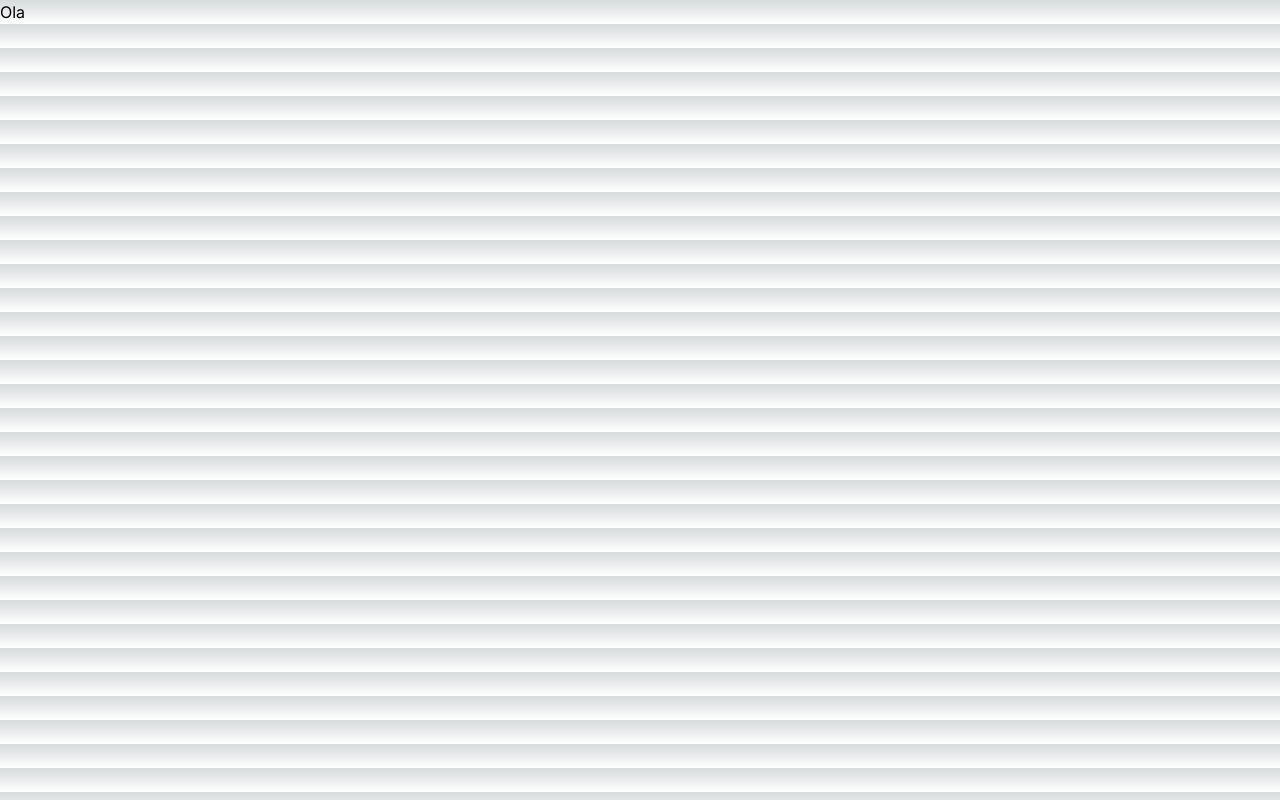
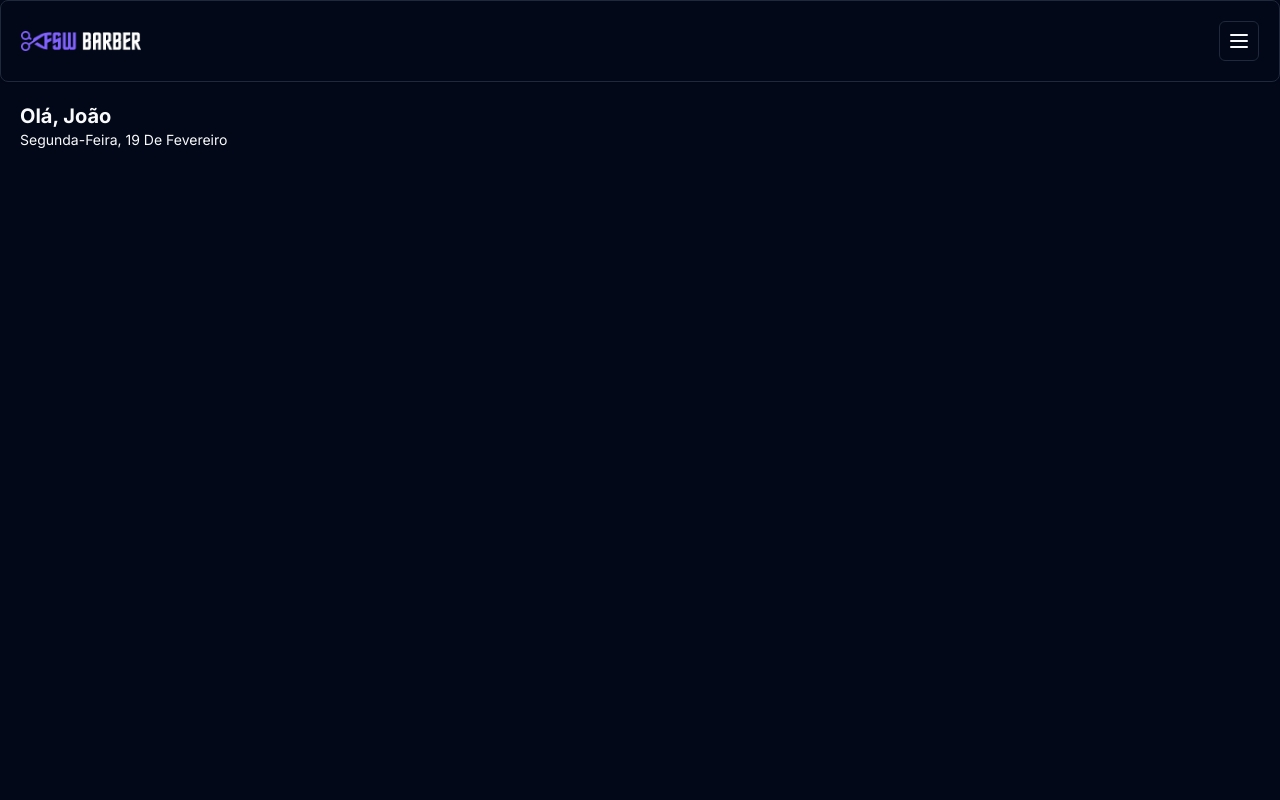
Before and after one commit to Felipe23-devTec/BBarbearia-Imersao-Full-stack, a Next.js app: page / in a window 1280 px wide. Built offline with nearby package versions, Linux system fonts and the light colour scheme.

Commit message:
feat(Barber): adicionando header em home

```diff
--- a/app/(home)/page.tsx
+++ b/app/(home)/page.tsx
@@ -1,9 +1,18 @@
-
+import Header from "@/components/header";
+import {format} from "date-fns";
+import { ptBR } from "date-fns/locale";
 
 export default function Home() {
   return (
-    <>
-      <h2>Ola</h2>
-    </>
+    <div>
+      <Header/>
+      <div className="pt-5 px-5">
+        <h2 className="text-xl font-bold">Olá, João</h2>
+        <p className="capitalize text-sm">{format(new Date(), "EEEE',' d 'de' MMMM",{
+            locale: ptBR
+        })}</p>
+      </div>
+
+    </div>
   )
 }
--- a/app/globals.css
+++ b/app/globals.css
@@ -2,32 +2,75 @@
 @tailwind components;
 @tailwind utilities;
 
-:root {
-  --foreground-rgb: 0, 0, 0;
-  --background-start-rgb: 214, 219, 220;
-  --background-end-rgb: 255, 255, 255;
-}
+@layer base {
+  :root {
+    --background: 0 0% 100%;
+    --foreground: 222.2 84% 4.9%;
 
-@media (prefers-color-scheme: dark) {
-  :root {
-    --foreground-rgb: 255, 255, 255;
-    --background-start-rgb: 0, 0, 0;
-    --background-end-rgb: 0, 0, 0;
+    --card: 0 0% 100%;
+    --card-foreground: 222.2 84% 4.9%;
+
+    --popover: 0 0% 100%;
+    --popover-foreground: 222.2 84% 4.9%;
+
+    --primary: 222.2 47.4% 11.2%;
+    --primary-foreground: 210 40% 98%;
+
+    --secondary: 210 40% 96.1%;
+    --secondary-foreground: 222.2 47.4% 11.2%;
+
+    --muted: 210 40% 96.1%;
+    --muted-foreground: 215.4 16.3% 46.9%;
+
+    --accent: 210 40% 96.1%;
+    --accent-foreground: 222.2 47.4% 11.2%;
+
+    --destructive: 0 84.2% 60.2%;
+    --destructive-foreground: 210 40% 98%;
+
+    --border: 214.3 31.8% 91.4%;
+    --input: 214.3 31.8% 91.4%;
+    --ring: 222.2 84% 4.9%;
+
+    --radius: 0.5rem;
+  }
+
+  .dark {
+    --background: 222.2 84% 4.9%;
+    --foreground: 210 40% 98%;
+
+    --card: 222.2 84% 4.9%;
+    --card-foreground: 210 40% 98%;
+
+    --popover: 222.2 84% 4.9%;
+    --popover-foreground: 210 40% 98%;
+
+    --primary: 210 40% 98%;
+    --primary-foreground: 222.2 47.4% 11.2%;
+
+    --secondary: 217.2 32.6% 17.5%;
+    --secondary-foreground: 210 40% 98%;
+
+    --muted: 217.2 32.6% 17.5%;
+    --muted-foreground: 215 20.2% 65.1%;
+
+    --accent: 217.2 32.6% 17.5%;
+    --accent-foreground: 210 40% 98%;
+
+    --destructive: 0 62.8% 30.6%;
+    --destructive-foreground: 210 40% 98%;
+
+    --border: 217.2 32.6% 17.5%;
+    --input: 217.2 32.6% 17.5%;
+    --ring: 212.7 26.8% 83.9%;
   }
 }
 
-body {
-  color: rgb(var(--foreground-rgb));
-  background: linear-gradient(
-      to bottom,
-      transparent,
-      rgb(var(--background-end-rgb))
-    )
-    rgb(var(--background-start-rgb));
-}
-
-@layer utilities {
-  .text-balance {
-    text-wrap: balance;
+@layer base {
+  * {
+    @apply border-border;
+  }
+  body {
+    @apply bg-background text-foreground;
   }
 }
--- a/app/layout.tsx
+++ b/app/layout.tsx
@@ -16,7 +16,7 @@
 }>) {
   return (
     <html lang="en">
-      <body className={inter.className}>{children}</body>
+      <body className={`${inter.className} dark`}>{children}</body>
     </html>
   );
 }
--- /dev/null
+++ b/components/header.tsx
@@ -0,0 +1,16 @@
+import { MenuIcon } from "lucide-react";
+import { Button } from "./ui/button";
+import { Card, CardContent } from "./ui/card";
+import Image from "next/image";
+export default function Header() {
+  return (
+    <Card>
+      <CardContent className="p-5 flex items-center justify-between">
+        <Image src="/logo.png" alt="Barber" width={120} height={22}/>
+        <Button variant="outline" size="icon">
+          <MenuIcon/>
+        </Button>
+      </CardContent>
+    </Card>
+  )
+}
--- /dev/null
+++ b/components/ui/button.tsx
@@ -0,0 +1,56 @@
+import * as React from "react"
+import { Slot } from "@radix-ui/react-slot"
+import { cva, type VariantProps } from "class-variance-authority"
+
+import { cn } from "@/lib/utils"
+
+const buttonVariants = cva(
+  "inline-flex items-center justify-center whitespace-nowrap rounded-md text-sm font-medium ring-offset-background transition-colors focus-visible:outline-none focus-visible:ring-2 focus-visible:ring-ring focus-visible:ring-offset-2 disabled:pointer-events-none disabled:opacity-50",
+  {
+    variants: {
+      variant: {
+        default: "bg-primary text-primary-foreground hover:bg-primary/90",
+        destructive:
+          "bg-destructive text-destructive-foreground hover:bg-destructive/90",
+        outline:
+          "border border-input bg-background hover:bg-accent hover:text-accent-foreground",
+        secondary:
+          "bg-secondary text-secondary-foreground hover:bg-secondary/80",
+        ghost: "hover:bg-accent hover:text-accent-foreground",
+        link: "text-primary underline-offset-4 hover:underline",
+      },
+      size: {
+        default: "h-10 px-4 py-2",
+        sm: "h-9 rounded-md px-3",
+        lg: "h-11 rounded-md px-8",
+        icon: "h-10 w-10",
+      },
+    },
+    defaultVariants: {
+      variant: "default",
+      size: "default",
+    },
+  }
+)
+
+export interface ButtonProps
+  extends React.ButtonHTMLAttributes<HTMLButtonElement>,
+    VariantProps<typeof buttonVariants> {
+  asChild?: boolean
+}
+
+const Button = React.forwardRef<HTMLButtonElement, ButtonProps>(
+  ({ className, variant, size, asChild = false, ...props }, ref) => {
+    const Comp = asChild ? Slot : "button"
+    return (
+      <Comp
+        className={cn(buttonVariants({ variant, size, className }))}
+        ref={ref}
+        {...props}
+      />
+    )
+  }
+)
+Button.displayName = "Button"
+
+export { Button, buttonVariants }
--- /dev/null
+++ b/components/ui/card.tsx
@@ -0,0 +1,79 @@
+import * as React from "react"
+
+import { cn } from "@/lib/utils"
+
+const Card = React.forwardRef<
+  HTMLDivElement,
+  React.HTMLAttributes<HTMLDivElement>
+>(({ className, ...props }, ref) => (
+  <div
+    ref={ref}
+    className={cn(
+      "rounded-lg border bg-card text-card-foreground shadow-sm",
+      className
+    )}
+    {...props}
+  />
+))
+Card.displayName = "Card"
+
+const CardHeader = React.forwardRef<
+  HTMLDivElement,
+  React.HTMLAttributes<HTMLDivElement>
+>(({ className, ...props }, ref) => (
+  <div
+    ref={ref}
+    className={cn("flex flex-col space-y-1.5 p-6", className)}
+    {...props}
+  />
+))
+CardHeader.displayName = "CardHeader"
+
+const CardTitle = React.forwardRef<
+  HTMLParagraphElement,
+  React.HTMLAttributes<HTMLHeadingElement>
+>(({ className, ...props }, ref) => (
+  <h3
+    ref={ref}
+    className={cn(
+      "text-2xl font-semibold leading-none tracking-tight",
+      className
+    )}
+    {...props}
+  />
+))
+CardTitle.displayName = "CardTitle"
+
+const CardDescription = React.forwardRef<
+  HTMLParagraphElement,
+  React.HTMLAttributes<HTMLParagraphElement>
+>(({ className, ...props }, ref) => (
+  <p
+    ref={ref}
+    className={cn("text-sm text-muted-foreground", className)}
+    {...props}
+  />
+))
+CardDescription.displayName = "CardDescription"
+
+const CardContent = React.forwardRef<
+  HTMLDivElement,
+  React.HTMLAttributes<HTMLDivElement>
+>(({ className, ...props }, ref) => (
+  <div ref={ref} className={cn("p-6 pt-0", className)} {...props} />
+))
+CardContent.displayName = "CardContent"
+
+const CardFooter = React.forwardRef<
+  HTMLDivElement,
+  React.HTMLAttributes<HTMLDivElement>
+>(({ className, ...props }, ref) => (
+  <div
+    ref={ref}
+    className={cn("flex items-center p-6 pt-0", className)}
+    {...props}
+  />
+))
+CardFooter.displayName = "CardFooter"
+
+export { Card, CardHeader, CardFooter, CardTitle, CardDescription, CardContent }
--- /dev/null
+++ b/lib/utils.ts
@@ -0,0 +1,6 @@
+import { type ClassValue, clsx } from "clsx"
+import { twMerge } from "tailwind-merge"
+
+export function cn(...inputs: ClassValue[]) {
+  return twMerge(clsx(inputs))
+}
--- a/tailwind.config.ts
+++ b/tailwind.config.ts
@@ -1,20 +1,80 @@
-import type { Config } from "tailwindcss";
+import type { Config } from "tailwindcss"
 
-const config: Config = {
+const config = {
+  darkMode: ["class"],
   content: [
-    "./pages/**/*.{js,ts,jsx,tsx,mdx}",
-    "./components/**/*.{js,ts,jsx,tsx,mdx}",
-    "./app/**/*.{js,ts,jsx,tsx,mdx}",
-  ],
+    './pages/**/*.{ts,tsx}',
+    './components/**/*.{ts,tsx}',
+    './app/**/*.{ts,tsx}',
+    './src/**/*.{ts,tsx}',
+	],
+  prefix: "",
   theme: {
+    container: {
+      center: true,
+      padding: "2rem",
+      screens: {
+        "2xl": "1400px",
+      },
+    },
     extend: {
-      backgroundImage: {
-        "gradient-radial": "radial-gradient(var(--tw-gradient-stops))",
-        "gradient-conic":
-          "conic-gradient(from 180deg at 50% 50%, var(--tw-gradient-stops))",
+      colors: {
+        border: "hsl(var(--border))",
+        input: "hsl(var(--input))",
+        ring: "hsl(var(--ring))",
+        background: "hsl(var(--background))",
+        foreground: "hsl(var(--foreground))",
+        primary: {
+          DEFAULT: "hsl(var(--primary))",
+          foreground: "hsl(var(--primary-foreground))",
+        },
+        secondary: {
+          DEFAULT: "hsl(var(--secondary))",
+          foreground: "hsl(var(--secondary-foreground))",
+        },
+        destructive: {
+          DEFAULT: "hsl(var(--destructive))",
+          foreground: "hsl(var(--destructive-foreground))",
+        },
+        muted: {
+          DEFAULT: "hsl(var(--muted))",
+          foreground: "hsl(var(--muted-foreground))",
+        },
+        accent: {
+          DEFAULT: "hsl(var(--accent))",
+          foreground: "hsl(var(--accent-foreground))",
+        },
+        popover: {
+          DEFAULT: "hsl(var(--popover))",
+          foreground: "hsl(var(--popover-foreground))",
+        },
+        card: {
+          DEFAULT: "hsl(var(--card))",
+          foreground: "hsl(var(--card-foreground))",
+        },
+      },
+      borderRadius: {
+        lg: "var(--radius)",
+        md: "calc(var(--radius) - 2px)",
+        sm: "calc(var(--radius) - 4px)",
+      },
+      keyframes: {
+        "accordion-down": {
+          from: { height: "0" },
+          to: { height: "var(--radix-accordion-content-height)" },
+        },
+        "accordion-up": {
+          from: { height: "var(--radix-accordion-content-height)" },
+          to: { height: "0" },
+        },
+      },
+      animation: {
+        "accordion-down": "accordion-down 0.2s ease-out",
+        "accordion-up": "accordion-up 0.2s ease-out",
       },
     },
   },
-  plugins: [],
-};
-export default config;
+  plugins: [require("tailwindcss-animate")],
+} satisfies Config
+
+export default config
```
Also changed, not shown: package.json (+8 -1 lines), components.json (added), public/Logo.png (added), 1 other file (tests, documents, lock files or other folders).
